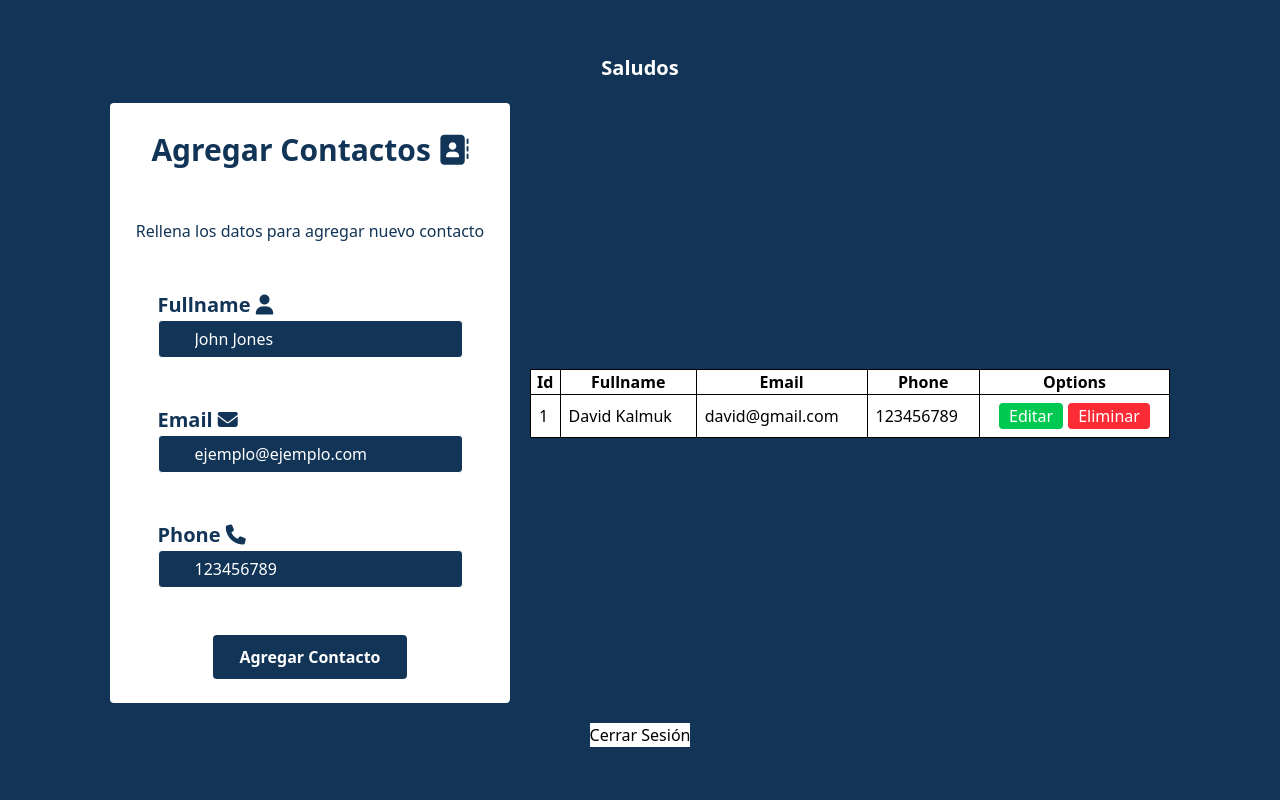
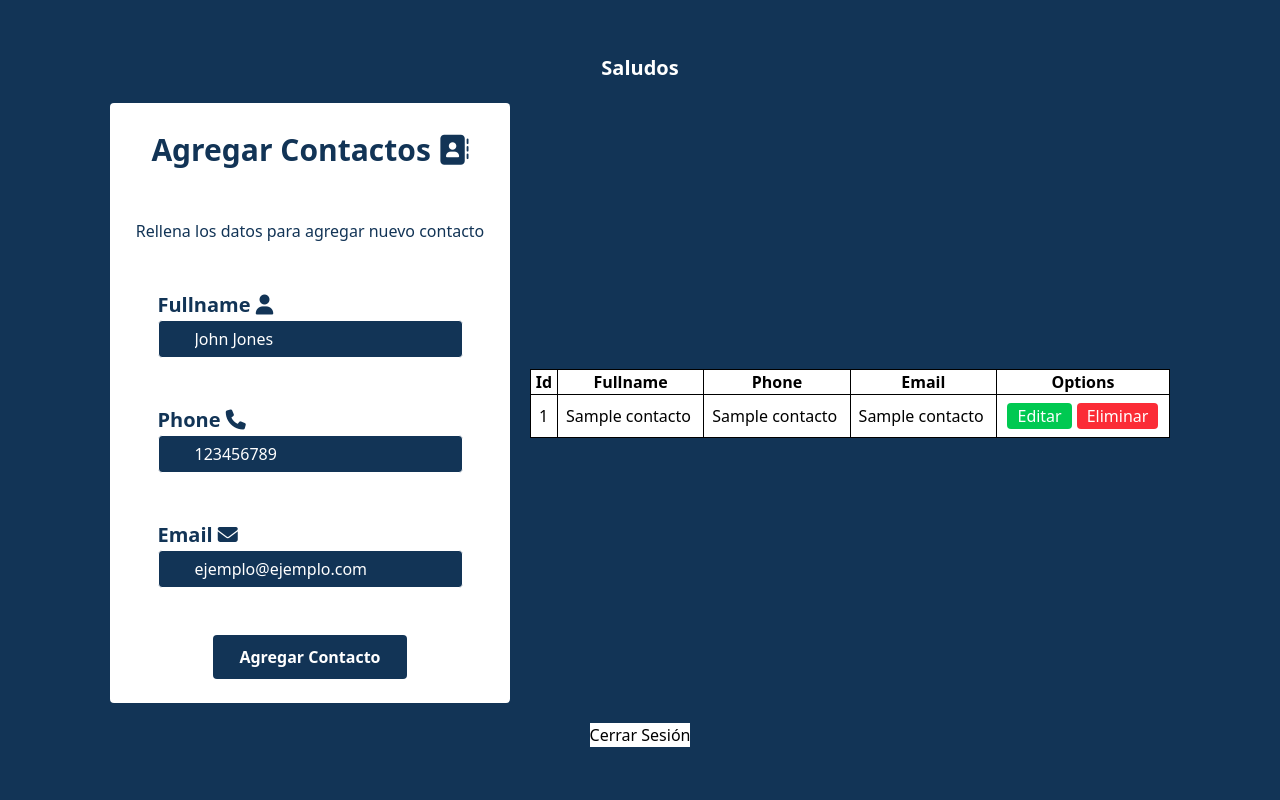
Before and after one commit to DavidKal29/FlaskMySQLContactsApp, a Flask app: template src/templates/perfil.html in a window 1280 px wide. Run offline with Flask 3, Linux system fonts and the light colour scheme; the template is opened without the code that fills it: most values are stand-ins (such as "Sample title", 1, 10 or a date in 2020).

Commit message:
Añadimos la opcion de agregar contactos y mostrarlos en el perfil

```diff
--- a/src/app.py
+++ b/src/app.py
@@ -1,13 +1,12 @@
 from flask import Flask,render_template,flash,url_for,redirect,request
 from flask_login import LoginManager, login_user,logout_user, login_required,current_user
-import mysql.connector
+from database import conexion
 import os
 from dotenv import load_dotenv
 from models.ModelUser import ModelUser
 from models.entities.User import User
-import sys
+from perfilOptions import options
 
-#sys.path.append(os.path.abspath(os.path.join(os.path.dirname(__file__), 'src')))
 
 load_dotenv()
 
@@ -15,14 +14,11 @@
 app.secret_key=os.getenv('SECRET_KEY')
 loginManager=LoginManager(app)
 
+app.register_blueprint(options)
 
 
-conexion=mysql.connector.connect(
-    host=os.getenv('HOST'),
-    user=os.getenv('USER'),
-    password=os.getenv('PASSWORD'),
-    db=os.getenv('DATABASE')
-)
+
+
 
 print(conexion)
 
@@ -63,7 +59,10 @@
 @app.route('/perfil',methods=['GET'])
 @login_required
 def perfil():
-    return render_template('perfil.html')
+    cursor=conexion.cursor()
+    cursor.execute('SELECT id,fullname,phone,email FROM contacts WHERE id_user=%s',(current_user.id,))
+    contactos=cursor.fetchall()
+    return render_template('perfil.html',contactos=contactos)
 
 
 
--- a/src/templates/perfil.html
+++ b/src/templates/perfil.html
@@ -3,10 +3,11 @@
 {% block title%} Perfil {% endblock %}
 
 {% block body %}
+
 <section class="flex flex-col justify-center items-center bg-[#123456] h-screen gap-[20px]">
     <h1 class="font-bold text-white text-[20px] font-bold">Saludos {{current_user.username}}</h1>
     <div class="flex justify-center items-center gap-[20px]">
-        <form action="/perfil" method="post" class="bg-white w-[50vh] h-[75vh] rounded flex flex-col justify-around items-center">
+        <form action="/options/agregar" method="post" class="bg-white w-[50vh] h-[75vh] rounded flex flex-col justify-around items-center">
             <h1 class="font-bold text-[#123456] text-[30px] font-bold">Agregar Contactos <i class="fa-solid fa-address-book"></i> </h1>
             <span class="text-center text-[#123456]">Rellena los datos para agregar nuevo contacto</span>
 
@@ -16,34 +17,38 @@
             </div>
 
             <div class="flex flex-col justify-center items-start">
+                <label class="font-bold text-[20px] text-[#123456]">Phone <i class="fa-solid fa-phone"></i></label>
+                <input type="number" class="border-[1px] rounded bg-[#123456] text-white placeholder-white py-[6px] px-[36px]" placeholder="123456789" required name="phone" min="0">
+            </div>
+
+            <div class="flex flex-col justify-center items-start">
                 <label class="font-bold text-[20px] text-[#123456]">Email <i class="fa-solid fa-envelope"></i> </label>
                 <input type="email" class="border-[1px] rounded bg-[#123456] text-white placeholder-white py-[6px] px-[36px]" placeholder="ejemplo@ejemplo.com" required name="email">
             </div>
 
-            <div class="flex flex-col justify-center items-start">
-                <label class="font-bold text-[20px] text-[#123456]">Phone <i class="fa-solid fa-phone"></i></label>
-                <input type="number" class="border-[1px] rounded bg-[#123456] text-white placeholder-white py-[6px] px-[36px]" placeholder="123456789" required name="phone" min="0">
-            </div>
-
-            <button class="bg-[#123456] text-white font-bold py-[10px] px-[26px] rounded cursor-pointer">Agregar Contacto</button>
+            <button type="submit" class="bg-[#123456] text-white font-bold py-[10px] px-[26px] rounded cursor-pointer">Agregar Contacto</button>
         </form>
 
-        <table class="rounded bg-white border-[1px] w-[80vh]">
+        <table class="rounded bg-white w-[80vh]">
             <tr class="border-[1px]">
                 <th class="border-[1px]">Id</th>
                 <th class="border-[1px]">Fullname</th>
+                <th class="border-[1px]">Phone</th>
                 <th class="border-[1px]">Email</th>
-                <th class="border-[1px]">Phone</th>
                 <th class="border-[1px]">Options</th>
             </tr>
 
+            {% if contactos %}
+            {% for contacto in contactos %}
             <tr class="border-[1px] h-[30px]">
-                <td class="border-[1px] p-[8px]">1</td>
-                <td class="border-[1px] p-[8px]">David Kalmuk</td>
-                <td class="border-[1px] p-[8px]">david@gmail.com</td>
-                <td class="border-[1px] p-[8px]">123456789</td>
-                <td class=" flex justify-center items-center gap-[5px] p-[8px]"><button class="bg-green-500 rounded text-white py-[1px] px-[10px]">Editar</button><button class="bg-red-500 rounded text-white py-[1px] px-[10px]">Eliminar</button></td>
+                <td class="border-[1px] p-[8px]">{{contacto[0]}}</td>
+                <td class="border-[1px] p-[8px]">{{contacto[1]}}</td>
+                <td class="border-[1px] p-[8px]">{{contacto[2]}}</td>
+                <td class="border-[1px] p-[8px]">{{contacto[3]}}</td>
+                <td class=" flex justify-center items-center gap-[5px] p-[8px]"><button class="bg-green-500 rounded text-white py-[1px] px-[10px]  cursor-pointer"><a href="/options/edit/{{contacto[0]}}">Editar</a></button><button class="bg-red-500 rounded text-white py-[1px] px-[10px] cursor-pointer"><a href="/options/delete/{{contacto[0]}}">Eliminar</a></button></td>
             </tr>
+            {% endfor %}
+            {% endif %}
 
 
         </table>
```
Also changed, not shown: src/database.py (added, +11 -0 lines), src/perfilOptions.py (added, +22 -0 lines).
